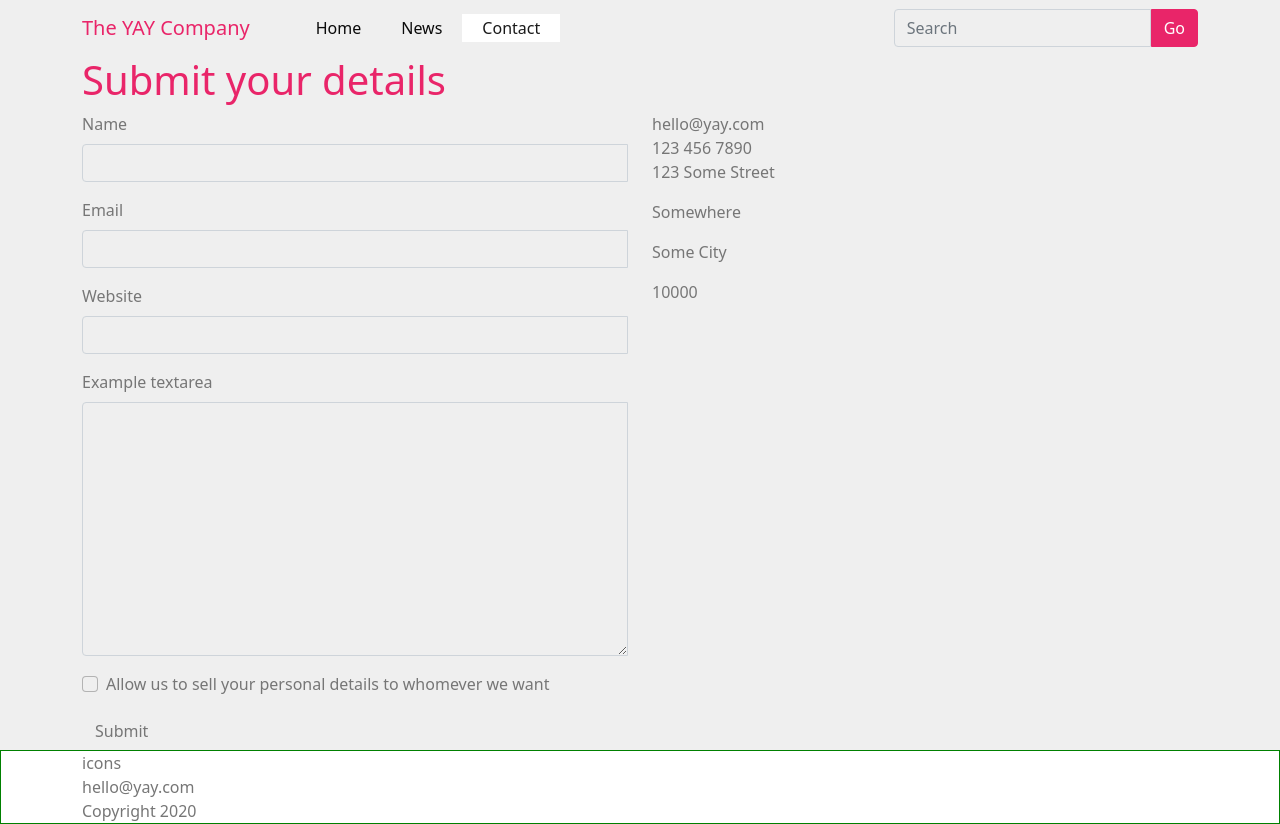
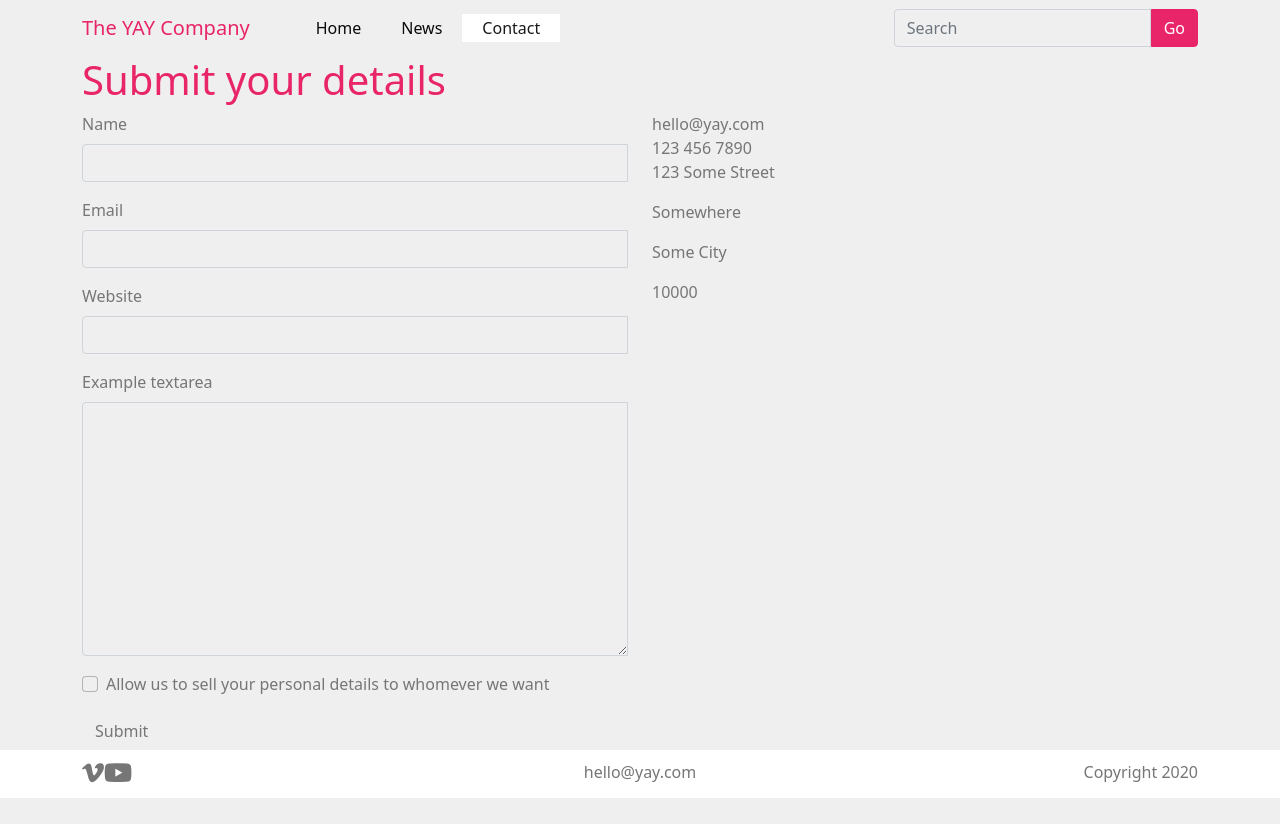
Before and after one commit to Noroff-FEU-Assignments/css-frameworks-ca-Kaladinge, a React (Create React App) app: page /contact in a window 1280 px wide. After the commit the page ends 800 px from the top, so only its background shows below. Built offline with nearby package versions, Linux system fonts and the light colour scheme.

Commit message:
styled footer

```diff
--- a/src/App.js
+++ b/src/App.js
@@ -12,6 +12,8 @@ import Form from 'react-bootstrap/Form';
 import FormControl from 'react-bootstrap/Formcontrol';
 import Button from 'react-bootstrap/Button';
 import Container from 'react-bootstrap/Container';
+import Row from "react-bootstrap/Row";
+import Col from "react-bootstrap/Col";
 
 
 function App() {
@@ -59,9 +61,20 @@ function App() {
 
         <div className="footer">
           <Container className="footer__container">
-            <div className="footer__item">icons</div>
-            <div className="footer__item">hello@yay.com</div>
-            <div className="footer__item">Copyright 2020</div>
+            <Row>
+              <Col xs={12} md={4} className="footer__column1">
+                <div className="footer__item">
+                  <i className="fab fa-vimeo-v footer__icons"></i>
+                  <i className="fab fa-youtube footer__icons"></i>
+                </div>
+              </Col>
+              <Col xs={6} md={4} className="footer__column2">
+                <div className="footer__item">hello@yay.com</div>
+              </Col>
+              <Col xs={6} md={4} className="footer__column3">
+                <div className="footer__item">Copyright 2020</div>
+              </Col>
+            </Row>
           </Container>
         </div>
 
--- a/src/sass/partials/_footer.scss
+++ b/src/sass/partials/_footer.scss
@@ -1,4 +1,29 @@
 .footer {
-  border: 1px solid green;
+  padding-top: 10px;
+  padding-bottom: 10px;
   background-color: $white;
 }
+
+.footer__column1 {
+  text-align: center;
+
+  @media (min-width: 768px) {
+    text-align: left;
+  }
+}
+
+.footer__column2 {
+  text-align: left;
+
+  @media (min-width: 768px) {
+    text-align: center;
+  }
+}
+
+.footer__column3 {
+  text-align: right;
+}
+
+.footer__icons {
+  font-size: 25px;
+}
```
